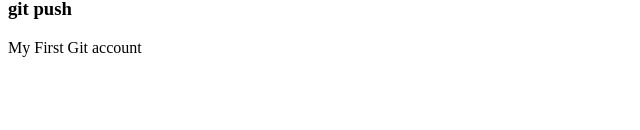
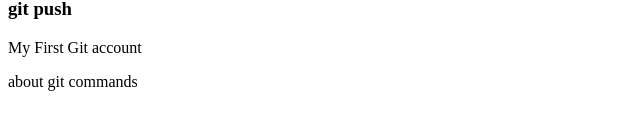
Before and after one commit to siyachhabra401-prog/gitpractice, a plain HTML site: page index.html in a window 1280 px wide. Shown: the part 140-270 px from the top of the page, without its empty margins (0-640 px from the left). Drawn offline with Linux system fonts and the light colour scheme.

Commit message:
Add paragraph about Git commands
Added a paragraph about Git commands.

```diff
--- a/index.html
+++ b/index.html
@@ -10,5 +10,6 @@
     <h1>Second commit</h1>
     <h3>git push</h3>
     <p> My First Git account</p>
+    <p>about git commands</p>
 </body>
 </html>
```
